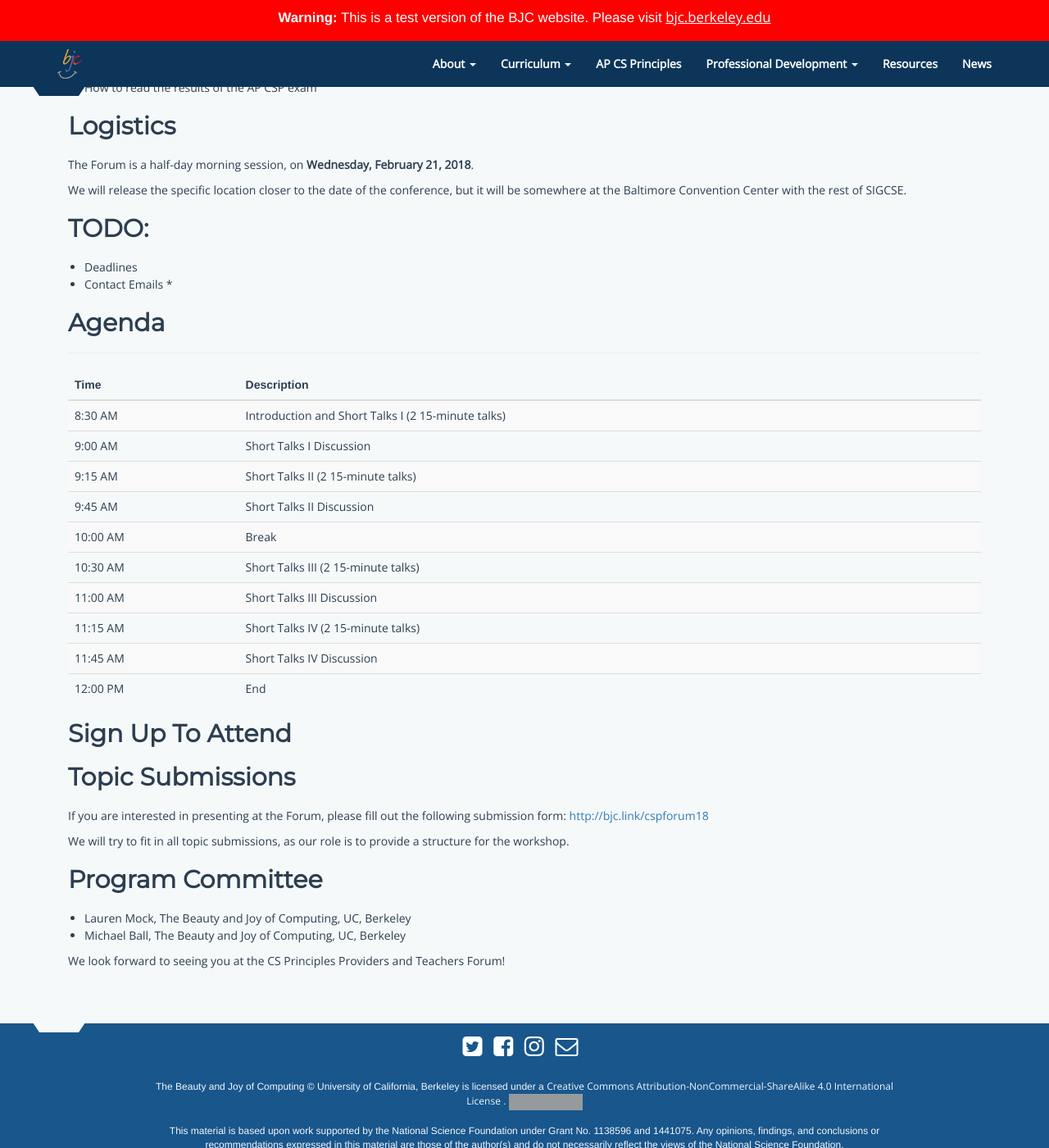
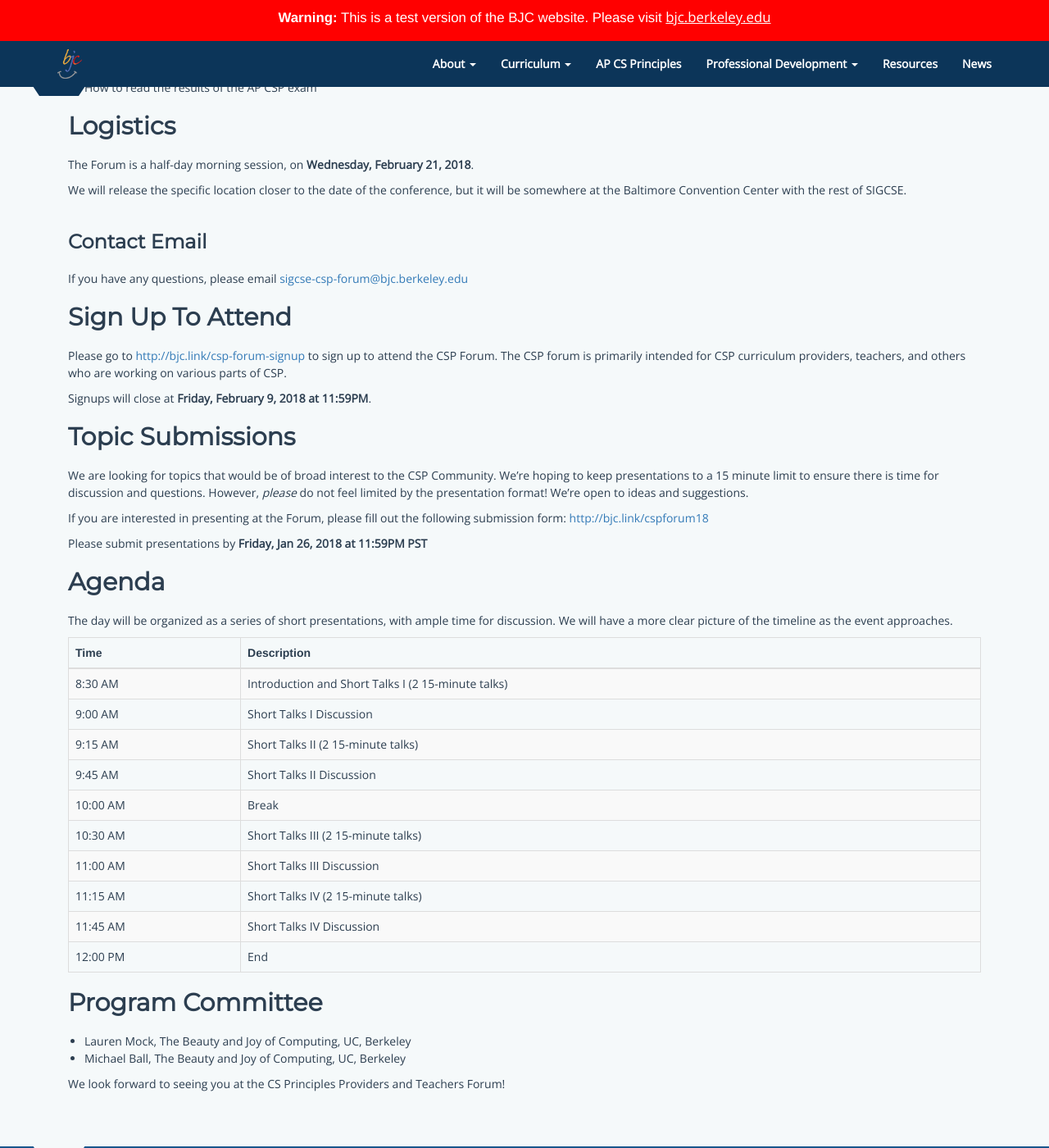
Before and after one commit to beautyjoy/beautyjoy.github.io, a Jekyll site: the page built from sigcse-csp-forum/index.md, in a window 1280 px wide and 1400 px high, scrolled down 527 px. Shown: the whole window at 82% size. Built offline with Jekyll 4.4.1, drawn with Linux system fonts in a browser that asks for light colours; grey boxes are pictures that could not be loaded.

Commit message:
mostly complete csp forum page

```diff
--- a/sigcse-csp-forum/index.md
+++ b/sigcse-csp-forum/index.md
@@ -22,13 +22,25 @@
 
 We will release the specific location closer to the date of the conference, but it will be somewhere at the Baltimore Convention Center with the rest of SIGCSE.
 
-## TODO:
-* Deadlines
-* Contact Emails
-*
+### Contact Email
+If you have any questions, please email [sigcse-csp-forum@bjc.berkeley.edu](mailto:sigcse-csp-forum@bjc.berkeley.edu)
+
+## Sign Up To Attend
+Please go to [http://bjc.link/csp-forum-signup](http://bjc.link/csp-forum-signup) to sign up to attend the CSP Forum. The CSP forum is primarily intended for CSP curriculum providers, teachers, and others who are working on various parts of CSP.
+
+Signups will close at **Friday, February 9, 2018 at 11:59PM**.
+
+## Topic Submissions
+
+We are looking for topics that would be of broad interest to the CSP Community. We're hoping to keep presentations to a 15 minute limit to ensure there is time for discussion and questions. However, _please_ do not feel limited by the presentation format! We're open to ideas and suggestions.
+
+If you are interested in presenting at the Forum, please fill out the following submission form: [http://bjc.link/cspforum18](http://bjc.link/cspforum18)
+
+Please submit presentations by **Friday, Jan 26, 2018 at 11:59PM PST**
 
 ## Agenda
----
+
+The day will be organized as a series of short presentations, with ample time for discussion. We will have a more clear picture of the timeline as the event approaches.
 
 | Time | Description |
 | ---- | ----------- |
@@ -42,16 +54,7 @@
 | 11:15 AM | Short Talks IV (2 15-minute talks) |
 | 11:45 AM | Short Talks IV Discussion |
 | 12:00 PM | End |
-{: class="table table-striped"}
-
-## Sign Up To Attend
-
-
-## Topic Submissions
-
-If you are interested in presenting at the Forum, please fill out the following submission form: [http://bjc.link/cspforum18](http://bjc.link/cspforum18)
-
-We will try to fit in all topic submissions, as our role is to provide a structure for the workshop.
+{: class="table table-striped table-bordered"}
 
 ## Program Committee
 
```
